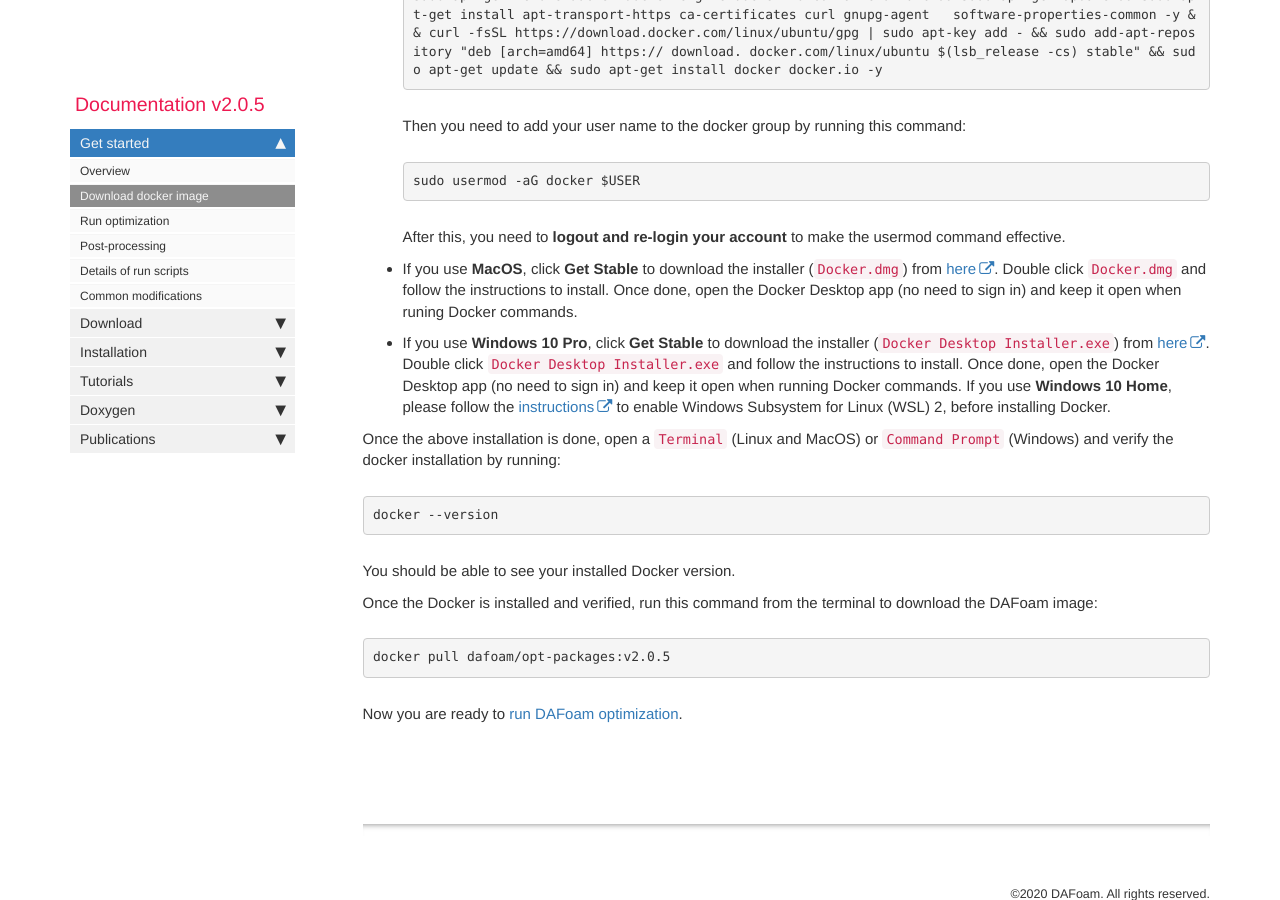
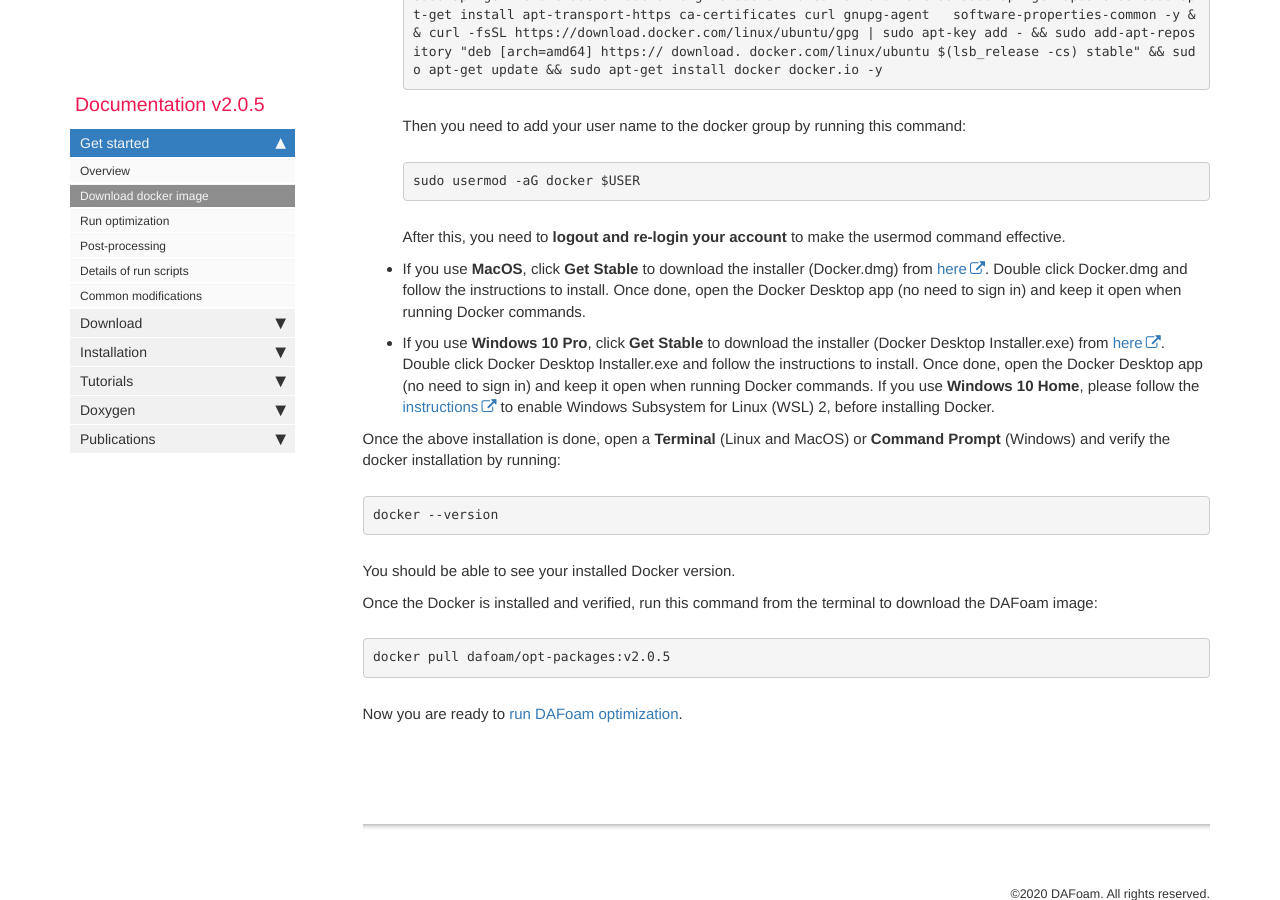
Before and after one commit to DAFoam/DAFoam.github.io, a Jekyll site: the page built from pages/mydoc/mydoc_get_started_download_docker.md, in a window 1280 px wide and 900 px high, scrolled down 413 px. Built offline with Jekyll 4.4.1, drawn with Linux system fonts in a browser that asks for light colours; comment, search, counter and statistics services are not loaded.

Commit message:
content update

```diff
--- a/pages/mydoc/mydoc_get_started_download_docker.md
+++ b/pages/mydoc/mydoc_get_started_download_docker.md
@@ -25,11 +25,11 @@ Here we give examples for Ubuntu, MacOS, and Windows.
 
   After this, you need to **logout and re-login your account** to make the usermod command effective.
 
-- If you use **MacOS**, click **Get Stable** to download the installer (`Docker.dmg`) from [here](https://hub.docker.com/editions/community/docker-ce-desktop-mac). Double click `Docker.dmg` and follow the instructions to install. Once done, open the Docker Desktop app (no need to sign in) and keep it open when runing Docker commands.
+- If you use **MacOS**, click **Get Stable** to download the installer (Docker.dmg) from [here](https://hub.docker.com/editions/community/docker-ce-desktop-mac). Double click Docker.dmg and follow the instructions to install. Once done, open the Docker Desktop app (no need to sign in) and keep it open when running Docker commands.
 
-- If you use **Windows 10 Pro**, click **Get Stable** to download the installer (`Docker Desktop Installer.exe`) from [here](https://hub.docker.com/editions/community/docker-ce-desktop-windows/). Double click `Docker Desktop Installer.exe` and follow the instructions to install. Once done, open the Docker Desktop app (no need to sign in) and keep it open when running Docker commands. If you use **Windows 10 Home**, please follow the [instructions](https://docs.docker.com/docker-for-windows/install-windows-home) to enable Windows Subsystem for Linux (WSL) 2, before installing Docker.
+- If you use **Windows 10 Pro**, click **Get Stable** to download the installer (Docker Desktop Installer.exe) from [here](https://hub.docker.com/editions/community/docker-ce-desktop-windows/). Double click Docker Desktop Installer.exe and follow the instructions to install. Once done, open the Docker Desktop app (no need to sign in) and keep it open when running Docker commands. If you use **Windows 10 Home**, please follow the [instructions](https://docs.docker.com/docker-for-windows/install-windows-home) to enable Windows Subsystem for Linux (WSL) 2, before installing Docker.
 
-Once the above installation is done, open a `Terminal` (Linux and MacOS) or `Command Prompt` (Windows) and verify the docker installation by running:
+Once the above installation is done, open a **Terminal** (Linux and MacOS) or **Command Prompt** (Windows) and verify the docker installation by running:
 
 <pre>
 docker --version
```
